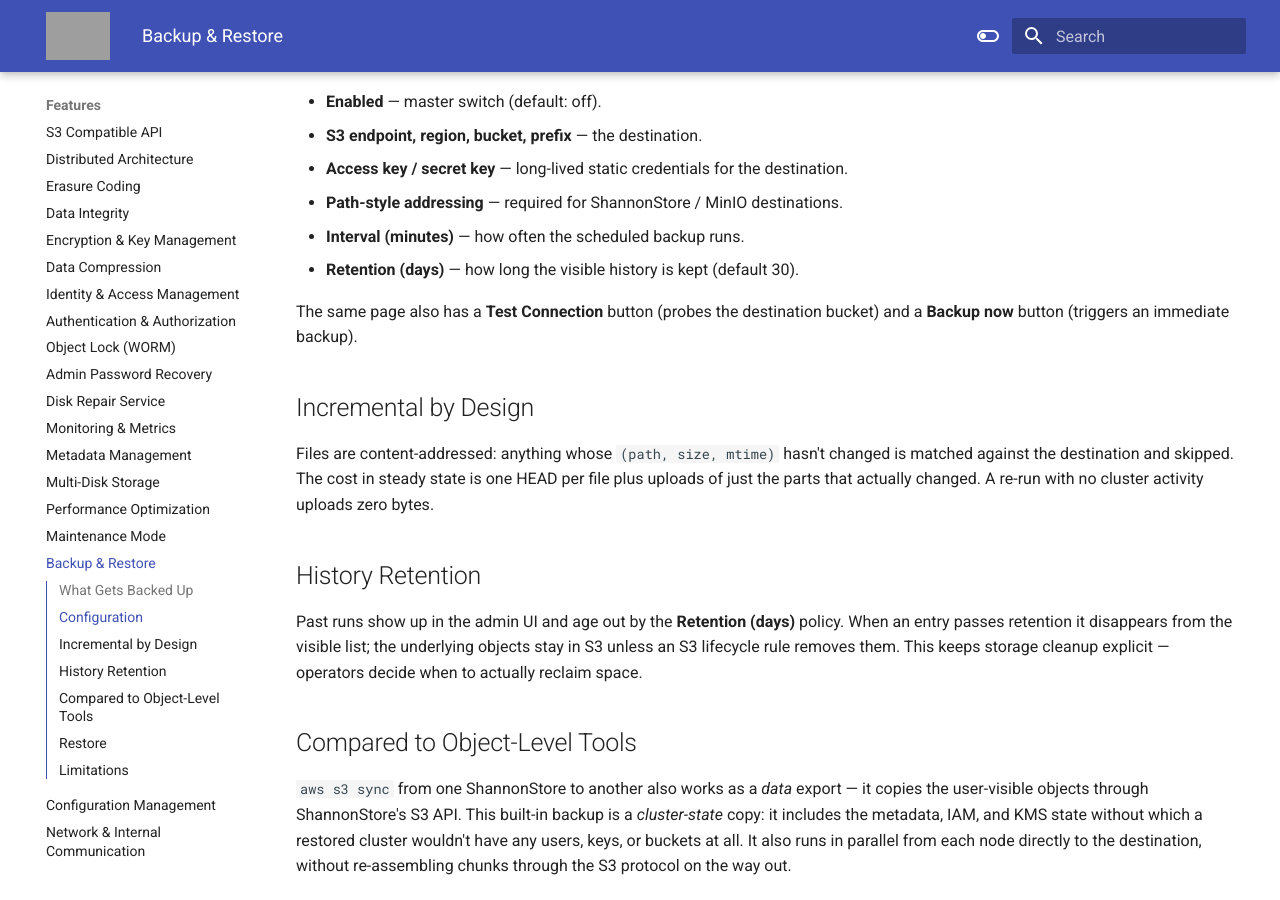
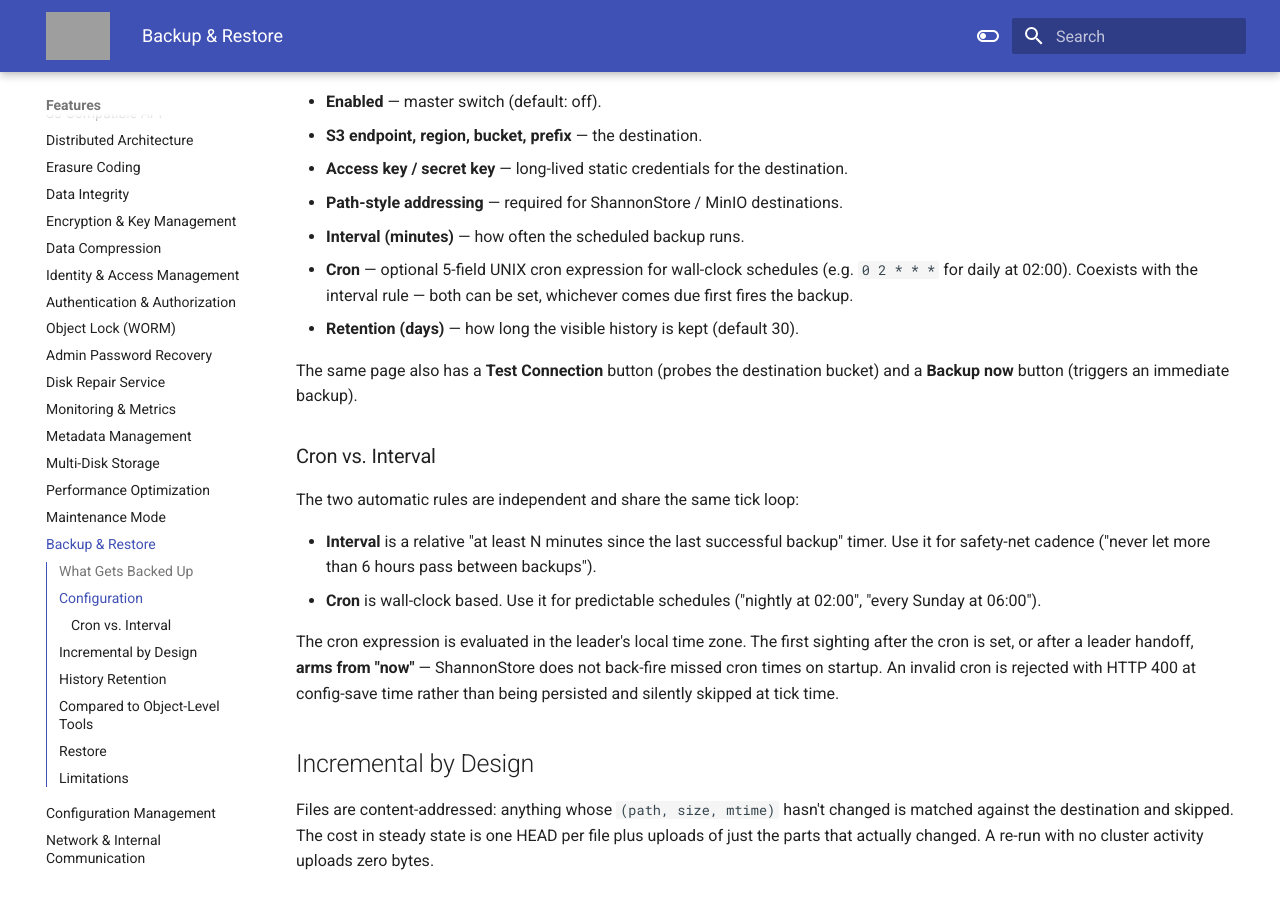
Before and after one commit to cloudcheflabs/shannonstore-docs, an MkDocs documentation site: the page built from docs/features/backup.md, in a window 1280 px wide and 900 px high, scrolled down 698 px. Built offline with MkDocs 1.6.1 and Material for MkDocs 9.7.7, drawn with Linux system fonts in a browser that asks for light colours; the version menu is left out; grey boxes are pictures that could not be loaded.

Commit message:
docs(backup): document cron schedule
Co-Authored-By: Claude Opus 4.7 (1M context) <noreply@anthropic.com>

```diff
--- a/docs/features/backup.md
+++ b/docs/features/backup.md
@@ -22,9 +22,19 @@ The `S3 Backup` page in the admin UI exposes the full configuration:
 - **Access key / secret key** — long-lived static credentials for the destination.
 - **Path-style addressing** — required for ShannonStore / MinIO destinations.
 - **Interval (minutes)** — how often the scheduled backup runs.
+- **Cron** — optional 5-field UNIX cron expression for wall-clock schedules (e.g. `0 2 * * *` for daily at 02:00). Coexists with the interval rule — both can be set, whichever comes due first fires the backup.
 - **Retention (days)** — how long the visible history is kept (default 30).
 
 The same page also has a **Test Connection** button (probes the destination bucket) and a **Backup now** button (triggers an immediate backup).
+
+### Cron vs. Interval
+
+The two automatic rules are independent and share the same tick loop:
+
+- **Interval** is a relative "at least N minutes since the last successful backup" timer. Use it for safety-net cadence ("never let more than 6 hours pass between backups").
+- **Cron** is wall-clock based. Use it for predictable schedules ("nightly at 02:00", "every Sunday at 06:00").
+
+The cron expression is evaluated in the leader's local time zone. The first sighting after the cron is set, or after a leader handoff, **arms from "now"** — ShannonStore does not back-fire missed cron times on startup. An invalid cron is rejected with HTTP 400 at config-save time rather than being persisted and silently skipped at tick time.
 
 ## Incremental by Design
 
```
